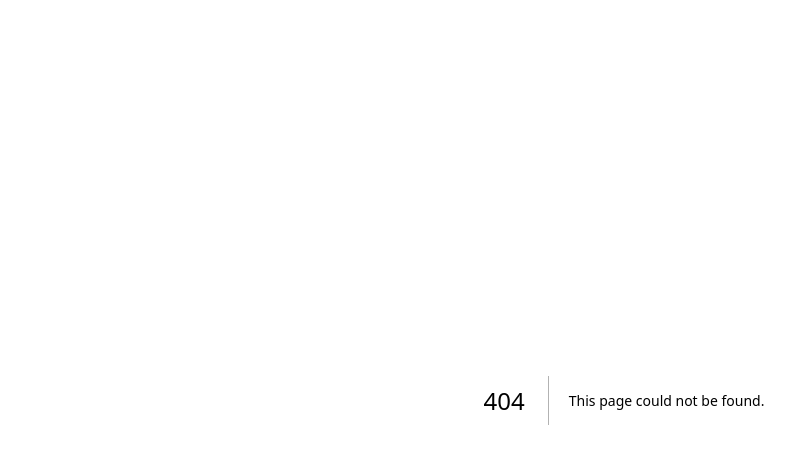
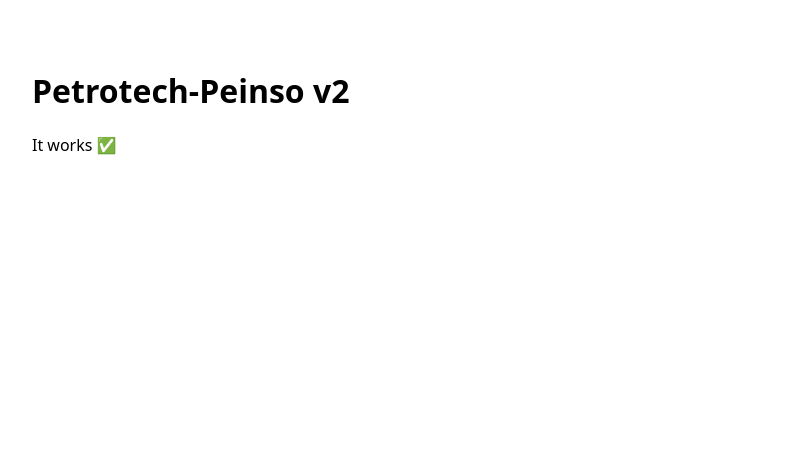
Before and after one commit to silent-moment/petrotech, a Next.js app: page /pages in a window 1280 px wide. Before the commit this address had no page. Shown: the top 464 px of the page, without its empty margins (16-811 px from the left). Built offline with nearby package versions, Linux system fonts and the light colour scheme.

Commit message:
pages/index.tsx

```diff
--- /dev/null
+++ b/pages/pages/index.tsx
@@ -0,0 +1,8 @@
+export default function Home() {
+  return (
+    <main style={{ padding: 40, fontFamily: "system-ui" }}>
+      <h1>Petrotech-Peinso v2</h1>
+      <p>It works ✅</p>
+    </main>
+  )
+}
```
